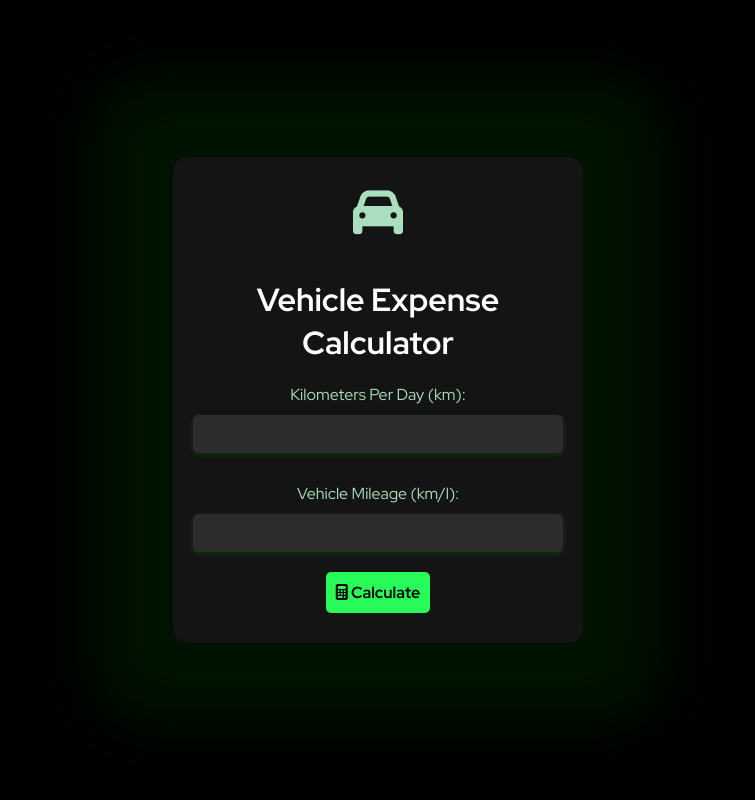
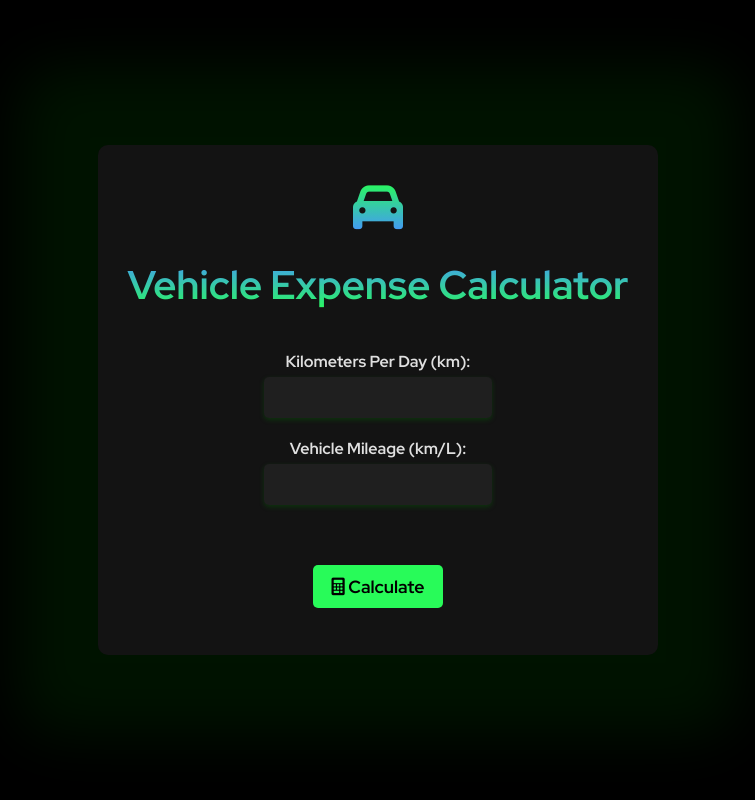
Before and after one commit to Ayaan2328/Expense-calc, a Flask app: page / in a window 1280 px wide. Shown: the whole page, without its empty margins (262-1017 px from the left). Run offline with Flask 3, Linux system fonts and the light colour scheme.

Commit message:
Update index.html

```diff
--- a/templates/index.html
+++ b/templates/index.html
@@ -3,15 +3,17 @@
 <head>
     <meta charset="UTF-8">
     <meta name="viewport" content="width=device-width, initial-scale=1.0">
-    <title>Vehicle Expense Calculator</title>
+    <title>Electric Car Price Predictor</title>
     <link href="https://fonts.googleapis.com/css2?family=Red+Hat+Display:wght@400;700&display=swap" rel="stylesheet">
-    <link rel="stylesheet" href="https://cdnjs.cloudflare.com/ajax/libs/font-awesome/6.5.0/css/all.min.css">
+    <link rel="stylesheet" href="https://cdnjs.cloudflare.com/ajax/libs/font-awesome/6.0.0-beta3/css/all.min.css">
     <style>
         body {
+            font-family: 'Red Hat Display', sans-serif;
+            background-color: black;
+            color: #E0E0E0;
+            height: 100vh;
             margin: 0;
-            font-family: 'Red Hat Display', sans-serif;
-            background-color: #000000; /* Black background */
-            color: #ffffff; /* White text */
+
         }
 
         .container {
@@ -19,98 +21,104 @@
             justify-content: center;
             align-items: center;
             height: 100vh;
-        }
-
-        .form-card {
-            background: rgba(255, 255, 255, 0.08);
-            border-radius: 15px;
-            padding: 30px;
-            box-shadow: 0px 0px 60px 80px rgba(0, 128, 0, 0.15);
-            width: 350px;
-            text-align: center;
-            transition: transform 0.3s, box-shadow 0.3s; /* Smooth hover transition */
-
-        }
-
-        .form-card:hover {
-            transform: scale(1.05); /* Move up on hover */
-            box-shadow: 0px 0px 30px 10px rgba(0, 128, 0, 0.35); /* Enhance shadow on hover */
+            flex-direction: column;
         }
 
         h1 {
-            margin-bottom: 20px;
-            color: #ffffff; /* White text for the heading */
+            background: -webkit-linear-gradient(#4596FB, #28fb59);
+            -webkit-background-clip: text;
+            -webkit-text-fill-color: transparent;
+            font-size: 2.5rem;
+            margin-bottom: 40px;
+            text-align: center;
+        }
+
+        form {
+            justify-content: center;
+            align-items: center;
+            background: rgba(255, 255, 255, 0.075);
+            border-radius: 10px;
+            padding: 20px;
+            box-shadow: 0px 0px 60px 80px rgba(0, 128, 0, 0.15);
+            display: flex;
+            flex-direction: column;
+            width: 520px;
+            height: 470px;
+            transition: transform 0.3s, box-shadow 0.3s;
+        }
+
+        form:hover {
+            transform: scale(1.05);
+            box-shadow: 0px 0px 40px 20px rgba(0, 128, 0, 0.32);
         }
 
         label {
-            margin: 10px 0;
-            display: block;
-            color: #A9DFBF; /* Dark green text */
+            margin-bottom: 5px;
+            font-weight: bold;
         }
 
-        input[type="number"] {
-            margin-left: -10px;
-            font-family: 'Red Hat Display', sans-serif;
-            width: 100%;
+        input {
+            width: 40%;
+            box-shadow: 0 2px 5px rgba(0, 128, 0, 0.3);
+        	font-size: 16px;
+            font-weight: bold;
             padding: 10px;
             margin-bottom: 20px;
             border: none;
             border-radius: 5px;
-            background: rgba(255, 255, 255, 0.1);
-            color: white; /* White text in input */
-            font-weight: bold;
-            box-shadow: 0 2px 5px rgba(0, 128, 0, 0.3); /* Greenish shadow */
-            transition: background 0.3s; /* Smooth background transition */
+            font-family: 'Red Hat Display', sans-serif;
+            font-size: 1rem;
+            background: rgba(255, 255, 255, 0.05);
+            color: #E0E0E0;
+            transition: background 0.3s;
         }
 
-        input[type="number"]:focus {
-            background: rgba(255, 255, 255, 1.0); /* Lighter background on focus */
-            color: black;
+        input:focus {
+            background: rgba(255, 255, 255, 0.1);
+            outline: none;
         }
 
-        button[type="submit"] {
-            font-family: 'Red Hat Display', sans-serif;
-            background: #28FB59;
+        button {
+            margin-bottom: 50px;
+        	margin-top: 40px;
+        	width: 25%;
+	    	font-family: 'Red Hat Display', sans-serif;
+            padding: 10px;
+            background-color: #28fb59;
+            border: none;
+            border-radius: 5px;
             color: black;
+            font-size: 1.1rem;
             font-weight: bold;
-            border: none;
-            padding: 10px;
-            border-radius: 5px;
             cursor: pointer;
-            font-size: 16px;
-            transition: background 0.3s, transform 0.3s; /* Smooth hover transition */
+            transition: background 0.3s, transform 0.3s;
         }
 
-        button[type="submit"]:hover {
-            background: #126e27;
-            color: white;
-            transform: translateY(-3px); /* Move up on hover */
+        button:hover {
+            transform: translateY(-3px);
+            background-color: #4596FB; /* Lighter green on hover */
         }
 
-        .icon {
-            font-size: 50px;
-            color: #A9DFBF; /* Dark green icon color */
-            margin-bottom: 20px;
-        }
     </style>
 </head>
 <body>
     <div class="container">
-        <div class="form-card">
-            <i class="fas fa-car icon"></i>
-            <h1>Vehicle Expense Calculator</h1>
-            <form action="/calculate" method="POST">
-                <label for="km_per_day">Kilometers Per Day (km):</label>
-                <input type="number" id="km_per_day" name="km_per_day" step="any" required>
+    <form action="/predict" method="POST">
+    <i class="fas fa-car icon"
+    style="background: -webkit-linear-gradient(#28fb59,#4596FB);
+           -webkit-background-clip: text;
+            -webkit-text-fill-color: transparent;
+            font-size: 50px;
+            margin-top: 40px;"></i>
+        <h1>Vehicle Expense Calculator</h1>
+        <label for="range">Kilometers Per Day (km):</label>
+        <input type="number" id="range" name="range" required>
 
-                <label for="mileage">Vehicle Mileage (km/l):</label>
-                <input type="number" id="mileage" name="mileage" step="any" required>
+        <label for="horsepower">Vehicle Mileage (km/L):</label>
+        <input type="number" id="horsepower" name="horsepower" required>
 
-                <button type="submit">
-                  <i class="fas fa-calculator"></i> Calculate
-                </button>
-            </form>
-        </div>
+        <button type="submit"><i class="fas fa-calculator"></i> Calculate</button>
+    </form>
     </div>
 </body>
 </html>
```
